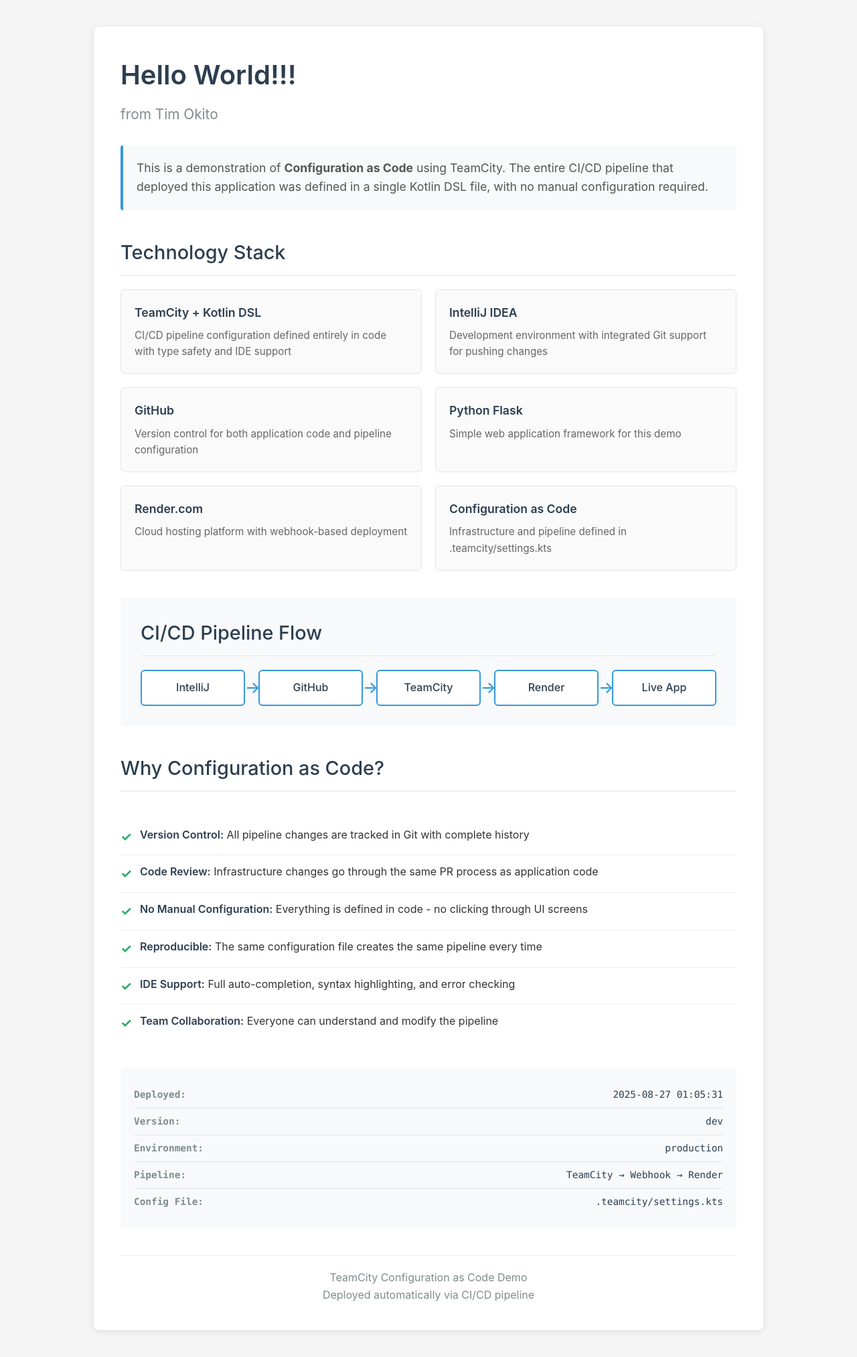
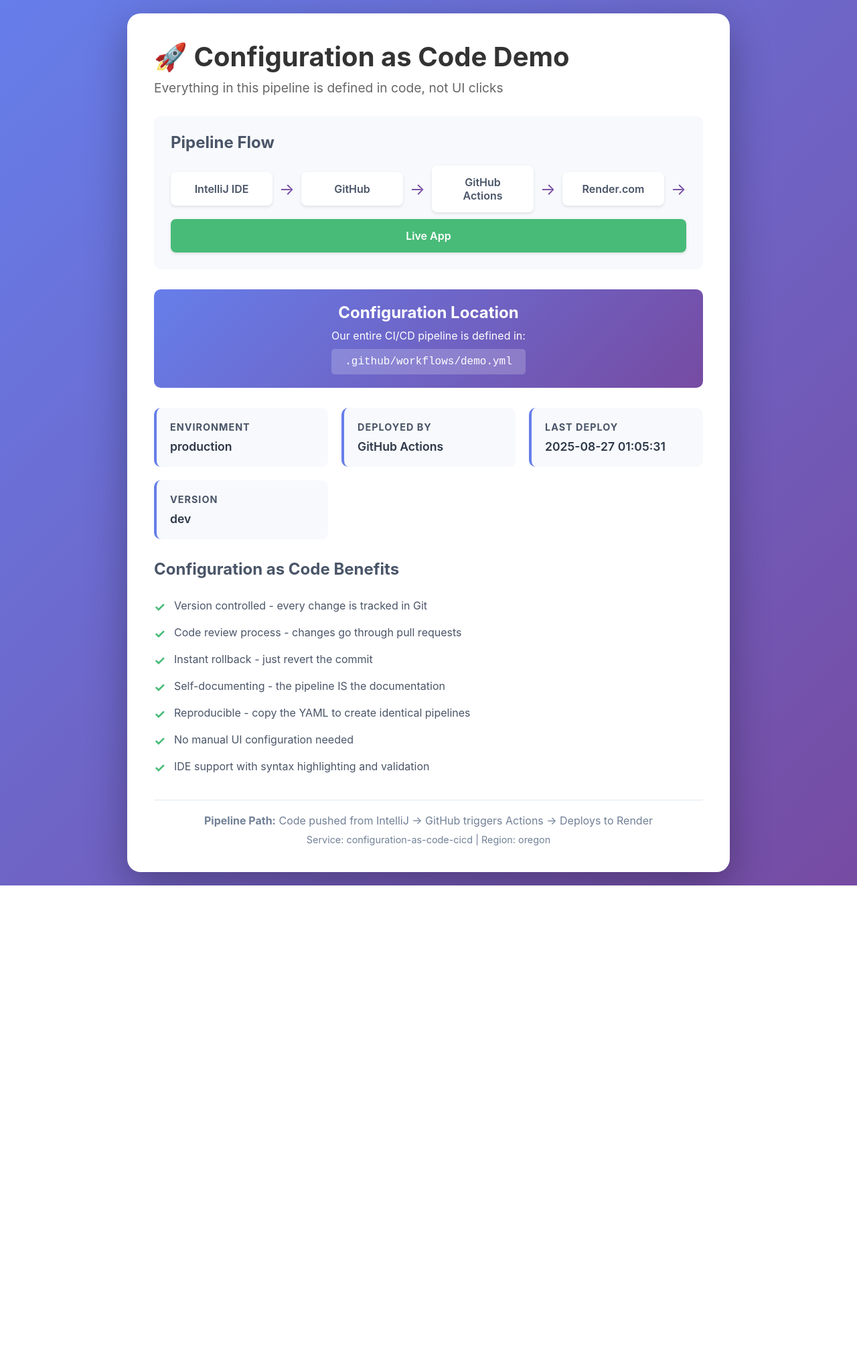
Before and after one commit to ptokito/configuration-as-code-CICD, a Flask app: page / in a window 1280 px wide. Shown: the whole page at 67% size. After the commit the page ends 1322 px from the top, so only its background shows below. Run offline with Flask 3, Linux system fonts and the light colour scheme.

Commit message:
Add GitHub Actions workflow for config-as-code demo

```diff
--- a/templates/index.html
+++ b/templates/index.html
@@ -3,7 +3,7 @@
 <head>
     <meta charset="UTF-8">
     <meta name="viewport" content="width=device-width, initial-scale=1.0">
-    <title>Configuration as Code Demo - Tim Okito</title>
+    <title>Configuration as Code Demo</title>
     <style>
         * {
             margin: 0;
@@ -12,328 +12,233 @@
         }
 
         body {
-            font-family: -apple-system, BlinkMacSystemFont, 'Segoe UI', Roboto, Arial, sans-serif;
-            background: #f5f5f5;
-            color: #333;
-            line-height: 1.6;
-            padding: 40px 20px;
+            font-family: -apple-system, BlinkMacSystemFont, 'Segoe UI', Roboto, Oxygen, Ubuntu, sans-serif;
+            background: linear-gradient(135deg, #667eea 0%, #764ba2 100%);
+            min-height: 100vh;
+            display: flex;
+            justify-content: center;
+            align-items: center;
+            padding: 20px;
         }
 
         .container {
-            max-width: 1000px;
-            margin: 0 auto;
             background: white;
-            border-radius: 8px;
-            box-shadow: 0 2px 10px rgba(0,0,0,0.1);
+            border-radius: 20px;
+            box-shadow: 0 20px 60px rgba(0,0,0,0.3);
+            max-width: 900px;
+            width: 100%;
             padding: 40px;
         }
 
         h1 {
-            font-size: 2.5rem;
-            color: #2c3e50;
+            color: #333;
             margin-bottom: 10px;
+            font-size: 2.5em;
+        }
+
+        .subtitle {
+            color: #666;
+            margin-bottom: 30ушки;
+            font-size: 1.2em;
+        }
+
+        .pipeline-flow {
+            background: #f7f9fc;
+            border-radius: 10px;
+            padding: 25px;
+            margin: 30px 0;
+        }
+
+        .flow-diagram {
+            display: flex;
+            align-items: center;
+            justify-content: space-between;
+            flex-wrap: wrap;
+            gap: 10px;
+        }
+
+        .flow-step {
+            background: white;
+            padding: 15px 20px;
+            border-radius: 8px;
+            box-shadow: 0 2px 4px rgba(0,0,0,0.1);
+            font-weight: 600;
+            color: #4a5568;
+            flex: 1;
+            text-align: center;
+            min-width: 150px;
+        }
+
+        .flow-arrow {
+            color: #764ba2;
+            font-size: 24px;
+        }
+
+        .info-grid {
+            display: grid;
+            grid-template-columns: repeat(auto-fit, minmax(200px, 1fr));
+            gap: 20px;
+            margin: 30px 0;
+        }
+
+        .info-card {
+            background: #f7f9fc;
+            padding: 20px;
+            border-radius: 10px;
+            border-left: 4px solid #667eea;
+        }
+
+        .info-card h3 {
+            color: #4a5568;
+            margin-bottom: 10px;
+            font-size: 0.9em;
+            text-transform: uppercase;
+            letter-spacing: 1px;
+        }
+
+        .info-card p {
+            color: #2d3748;
+            font-size: 1.1em;
             font-weight: 600;
         }
 
-        .author {
-            font-size: 1.3rem;
-            color: #7f8c8d;
-            margin-bottom: 30px;
+        .config-highlight {
+            background: linear-gradient(135deg, #667eea 0%, #764ba2 100%);
+            color: white;
+            padding: 20px;
+            border-radius: 10px;
+            margin: 30px 0;
+            text-align: center;
         }
 
-        .intro {
-            background: #f8f9fa;
-            border-left: 4px solid #3498db;
-            padding: 20px;
-            margin-bottom: 40px;
-            border-radius: 4px;
+        .config-highlight h2 {
+            margin-bottom: 10px;
         }
 
-        .intro p {
-            color: #555;
-            font-size: 1.1rem;
+        .config-file {
+            font-family: 'Courier New', monospace;
+            background: rgba(255, 255, 255, 0.2);
+            padding: 10px 20px;
+            border-radius: 5px;
+            display: inline-block;
+            margin-top: 10px;
         }
 
-        h2 {
-            color: #2c3e50;
-            margin-top: 40px;
-            margin-bottom: 20px;
-            font-size: 1.8rem;
-            font-weight: 500;
-            border-bottom: 2px solid #ecf0f1;
-            padding-bottom: 10px;
+        .benefits-list {
+            list-style: none;
+            margin: 20px 0;
         }
 
-        .tech-stack {
-            display: grid;
-            grid-template-columns: repeat(auto-fit, minmax(300px, 1fr));
-            gap: 20px;
-            margin-bottom: 40px;
+        .benefits-list li {
+            padding: 10px 0;
+            padding-left: 30px;
+            position: relative;
+            color: #4a5568;
         }
 
-        .tech-item {
-            padding: 20px;
-            background: #fafafa;
-            border-radius: 6px;
-            border: 1px solid #e1e4e8;
-        }
-
-        .tech-item h3 {
-            color: #2c3e50;
-            margin-bottom: 8px;
-            font-size: 1.1rem;
-            font-weight: 600;
-        }
-
-        .tech-item p {
-            color: #666;
-            font-size: 0.95rem;
-        }
-
-        .pipeline {
-            background: #f8f9fa;
-            padding: 30px;
-            border-radius: 6px;
-            margin: 30px 0;
-        }
-
-        .pipeline-flow {
-            display: flex;
-            justify-content: space-between;
-            align-items: center;
-            flex-wrap: wrap;
-            gap: 20px;
-            margin-top: 20px;
-        }
-
-        .step {
-            flex: 1;
-            min-width: 120px;
-            text-align: center;
-            padding: 12px;
-            background: white;
-            border: 2px solid #3498db;
-            border-radius: 6px;
-            font-weight: 500;
-            color: #2c3e50;
-            position: relative;
-        }
-
-        .step:not(:last-child)::after {
-            content: '→';
+        .benefits-list li:before {
+            content: "✓";
             position: absolute;
-            right: -25px;
-            top: 50%;
-            transform: translateY(-50%);
-            color: #3498db;
-            font-size: 1.5rem;
-        }
-
-        .benefits {
-            margin: 40px 0;
-        }
-
-        .benefits ul {
-            list-style: none;
-            padding: 0;
-        }
-
-        .benefits li {
-            padding: 12px 0;
-            border-bottom: 1px solid #ecf0f1;
-            display: flex;
-            align-items: flex-start;
-        }
-
-        .benefits li:last-child {
-            border-bottom: none;
-        }
-
-        .benefits li::before {
-            content: '✓';
-            color: #27ae60;
+            left: 0;
+            color: #48bb78;
             font-weight: bold;
-            margin-right: 12px;
-            font-size: 1.2rem;
-        }
-
-        .benefit-text {
-            flex: 1;
-        }
-
-        .benefit-text strong {
-            color: #2c3e50;
-            font-weight: 600;
-        }
-
-        .metadata {
-            background: #f8f9fa;
-            border-radius: 6px;
-            padding: 20px;
-            margin-top: 40px;
-            font-family: 'Monaco', 'Courier New', monospace;
-            font-size: 0.9rem;
-        }
-
-        .metadata-row {
-            display: flex;
-            justify-content: space-between;
-            padding: 8px 0;
-            border-bottom: 1px solid #e1e4e8;
-        }
-
-        .metadata-row:last-child {
-            border-bottom: none;
-        }
-
-        .metadata-label {
-            color: #7f8c8d;
-            font-weight: 600;
-        }
-
-        .metadata-value {
-            color: #2c3e50;
+            font-size: 1.2em;
         }
 
         .footer {
             text-align: center;
-            margin-top: 40px;
+            margin-top: 30px;
             padding-top: 20px;
-            border-top: 1px solid #ecf0f1;
-            color: #7f8c8d;
+            border-top: 1px solid #e2e8f0;
+            color: #718096;
         }
 
         @media (max-width: 768px) {
-            .container {
-                padding: 20px;
-            }
-
-            h1 {
-                font-size: 2rem;
-            }
-
-            .pipeline-flow {
+            .flow-diagram {
                 flex-direction: column;
             }
 
-            .step:not(:last-child)::after {
-                display: none;
+            .flow-arrow {
+                transform: rotate(90deg);
             }
         }
     </style>
 </head>
 <body>
 <div class="container">
-    <h1>Hello World!!!</h1>
-    <p class="author">from Tim Okito</p>
+    <h1>🚀 Configuration as Code Demo</h1>
+    <p class="subtitle">Everything in this pipeline is defined in code, not UI clicks</p>
 
-    <div class="intro">
-        <p>This is a demonstration of <strong>Configuration as Code</strong> using TeamCity.
-            The entire CI/CD pipeline that deployed this application was defined in a single Kotlin DSL file,
-            with no manual configuration required.</p>
-    </div>
-
-    <h2>Technology Stack</h2>
-    <div class="tech-stack">
-        <div class="tech-item">
-            <h3>TeamCity + Kotlin DSL</h3>
-            <p>CI/CD pipeline configuration defined entirely in code with type safety and IDE support</p>
-        </div>
-        <div class="tech-item">
-            <h3>IntelliJ IDEA</h3>
-            <p>Development environment with integrated Git support for pushing changes</p>
-        </div>
-        <div class="tech-item">
-            <h3>GitHub</h3>
-            <p>Version control for both application code and pipeline configuration</p>
-        </div>
-        <div class="tech-item">
-            <h3>Python Flask</h3>
-            <p>Simple web application framework for this demo</p>
-        </div>
-        <div class="tech-item">
-            <h3>Render.com</h3>
-            <p>Cloud hosting platform with webhook-based deployment</p>
-        </div>
-        <div class="tech-item">
-            <h3>Configuration as Code</h3>
-            <p>Infrastructure and pipeline defined in .teamcity/settings.kts</p>
+    <div class="pipeline-flow">
+        <h2 style="margin-bottom: 20px; color: #4a5568;">Pipeline Flow</h2>
+        <div class="flow-diagram">
+            <div class="flow-step">IntelliJ IDE</div>
+            <span class="flow-arrow">→</span>
+            <div class="flow-step">GitHub</div>
+            <span class="flow-arrow">→</span>
+            <div class="flow-step">GitHub Actions</div>
+            <span class="flow-arrow">→</span>
+            <div class="flow-step">Render.com</div>
+            <span class="flow-arrow">→</span>
+            <div class="flow-step" style="background: #48bb78; color: white;">Live App</div>
         </div>
     </div>
 
-    <div class="pipeline">
-        <h2 style="margin-top: 0;">CI/CD Pipeline Flow</h2>
-        <div class="pipeline-flow">
-            <div class="step">IntelliJ</div>
-            <div class="step">GitHub</div>
-            <div class="step">TeamCity</div>
-            <div class="step">Render</div>
-            <div class="step">Live App</div>
+    <div class="config-highlight">
+        <h2>Configuration Location</h2>
+        <p>Our entire CI/CD pipeline is defined in:</p>
+        <div class="config-file">.github/workflows/demo.yml</div>
+    </div>
+
+    <div class="info-grid">
+        <div class="info-card">
+            <h3>Environment</h3>
+            <p>{{ environment }}</p>
+        </div>
+        <div class="info-card">
+            <h3>Deployed By</h3>
+            <p>GitHub Actions</p>
+        </div>
+        <div class="info-card">
+            <h3>Last Deploy</h3>
+            <p>{{ timestamp }}</p>
+        </div>
+        <div class="info-card">
+            <h3>Version</h3>
+            <p>{{ version }}</p>
         </div>
     </div>
 
-    <h2>Why Configuration as Code?</h2>
-    <div class="benefits">
-        <ul>
-            <li>
-                <div class="benefit-text">
-                    <strong>Version Control:</strong> All pipeline changes are tracked in Git with complete history
-                </div>
-            </li>
-            <li>
-                <div class="benefit-text">
-                    <strong>Code Review:</strong> Infrastructure changes go through the same PR process as application code
-                </div>
-            </li>
-            <li>
-                <div class="benefit-text">
-                    <strong>No Manual Configuration:</strong> Everything is defined in code - no clicking through UI screens
-                </div>
-            </li>
-            <li>
-                <div class="benefit-text">
-                    <strong>Reproducible:</strong> The same configuration file creates the same pipeline every time
-                </div>
-            </li>
-            <li>
-                <div class="benefit-text">
-                    <strong>IDE Support:</strong> Full auto-completion, syntax highlighting, and error checking
-                </div>
-            </li>
-            <li>
-                <div class="benefit-text">
-                    <strong>Team Collaboration:</strong> Everyone can understand and modify the pipeline
-                </div>
-            </li>
+    <div style="margin: 30px 0;">
+        <h2 style="margin-bottom: 20px; color: #4a5568;">Configuration as Code Benefits</h2>
+        <ul class="benefits-list">
+            <li>Version controlled - every change is tracked in Git</li>
+            <li>Code review process - changes go through pull requests</li>
+            <li>Instant rollback - just revert the commit</li>
+            <li>Self-documenting - the pipeline IS the documentation</li>
+            <li>Reproducible - copy the YAML to create identical pipelines</li>
+            <li>No manual UI configuration needed</li>
+            <li>IDE support with syntax highlighting and validation</li>
         </ul>
     </div>
 
-    <div class="metadata">
-        <div class="metadata-row">
-            <span class="metadata-label">Deployed:</span>
-            <span class="metadata-value">{{ timestamp }}</span>
-        </div>
-        <div class="metadata-row">
-            <span class="metadata-label">Version:</span>
-            <span class="metadata-value">{{ version }}</span>
-        </div>
-        <div class="metadata-row">
-            <span class="metadata-label">Environment:</span>
-            <span class="metadata-value">{{ environment }}</span>
-        </div>
-        <div class="metadata-row">
-            <span class="metadata-label">Pipeline:</span>
-            <span class="metadata-value">TeamCity → Webhook → Render</span>
-        </div>
-        <div class="metadata-row">
-            <span class="metadata-label">Config File:</span>
-            <span class="metadata-value">.teamcity/settings.kts</span>
-        </div>
-    </div>
+<!--    <div style="background: #fef5e7; padding: 20px; border-radius: 10px; margin: 20px 0;">-->
+<!--        <h3 style="color: #f39c12; margin-bottom: 10px;">Live Demo Instructions</h3>-->
+<!--        <p style="color: #7a7a7a; line-height: 1.6;">-->
+<!--            To demonstrate configuration as code:<br>-->
+<!--            1. Open <code>.github/workflows/demo.yml</code> in IntelliJ<br>-->
+<!--            2. Uncomment Step 7 (Security Scan)<br>-->
+<!--            3. Commit and push to GitHub<br>-->
+<!--            4. Watch GitHub Actions automatically add the new step<br>-->
+<!--            5. No TeamCity UI or manual configuration needed!-->
+<!--        </p>-->
+<!--    </div>-->
 
     <div class="footer">
-        <p>TeamCity Configuration as Code Demo</p>
-        <p>Deployed automatically via CI/CD pipeline</p>
+        <p><strong>Pipeline Path:</strong> Code pushed from IntelliJ → GitHub triggers Actions → Deploys to Render</p>
+        <p style="margin-top: 10px; font-size: 0.9em;">
+            Service: {{ render_service }} | Region: {{ region }}
+        </p>
     </div>
 </div>
 </body>
```
